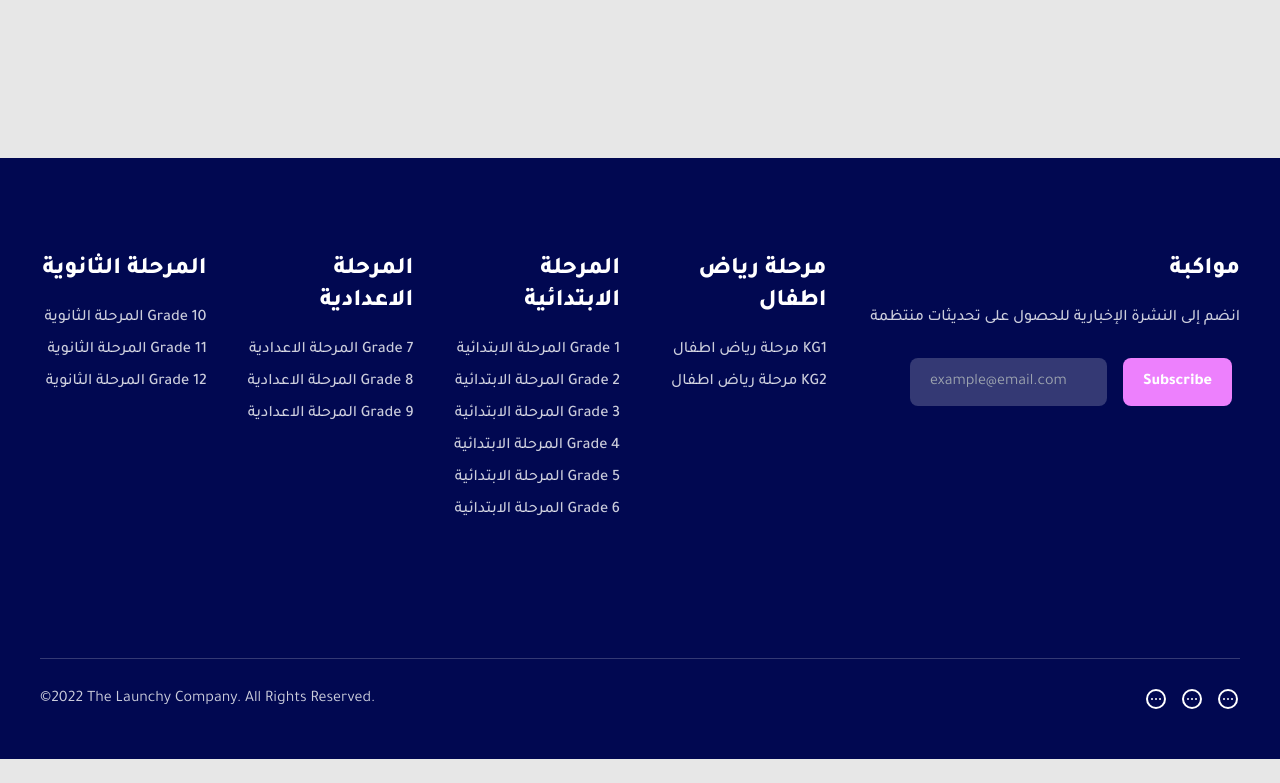
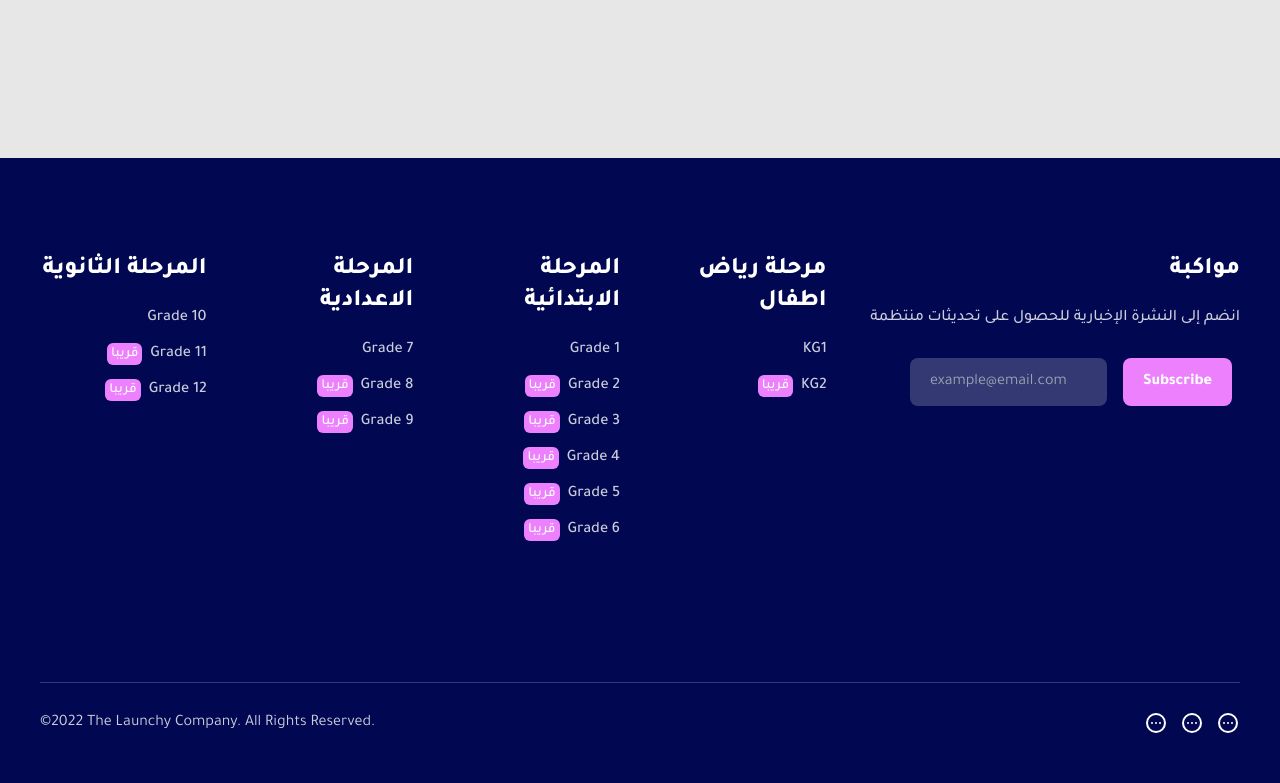
Before and after one commit to Boody2004/my-study-app, a Next.js app: page / in a window 1280 px wide. Shown: the part 2844-3627 px from the top of the page. Before the commit the page ends 3603 px from the top, so only its background shows below. Built offline with nearby package versions, Linux system fonts and the light colour scheme.

Commit message:
add coming soon span

```diff
--- /dev/null
+++ b/components/general/ComingSoon.js
@@ -0,0 +1,9 @@
+const ComingSoon = () => {
+  return (
+    <span className="text-white bg-lightSecondary text-sm font-medium mx-2 p-1 rounded-md">
+      قريبا
+    </span>
+  );
+};
+
+export default ComingSoon;
--- a/components/general/Footer.js
+++ b/components/general/Footer.js
@@ -1,4 +1,5 @@
 import Link from "next/link";
+import ComingSoon from "./ComingSoon";
 
 const Footer = () => {
   return (
@@ -10,90 +11,80 @@ const Footer = () => {
               المرحلة الثانوية
             </h1>
             <Link href="/highschool/grade10">
-              <p className="font-medium pb-2 ease-out duration-200 hover:text-white cursor-pointer">
-                المرحلة الثانوية Grade 10
+              <p className="font-medium pb-3 ease-out duration-200 hover:text-white cursor-pointer">
+                Grade 10
               </p>
             </Link>
-            <Link href="/">
-              <p className="font-medium pb-2 ease-out duration-200 hover:text-white cursor-pointer">
-                المرحلة الثانوية Grade 11
+            <p className="font-medium pb-3 ease-out duration-200 hover:text-white cursor-pointer">
+              <ComingSoon />
+              Grade 11
             </p>
-            </Link>
-            <Link href="/">
-              <p className="font-medium pb-2 ease-out duration-200 hover:text-white cursor-pointer">
-                المرحلة الثانوية Grade 12
+            <p className="font-medium pb-3 ease-out duration-200 hover:text-white cursor-pointer">
+              <ComingSoon />
+              Grade 12
             </p>
-            </Link>
           </div>
           <div>
             <h1 className="font-bold text-2xl text-white pb-5">
               المرحلة الاعدادية
             </h1>
             <Link href="/middleschool/grade7">
-              <p className="font-medium pb-2 ease-out duration-200 hover:text-white cursor-pointer">
-                المرحلة الاعدادية Grade 7
+              <p className="font-medium pb-3 ease-out duration-200 hover:text-white cursor-pointer">
+                Grade 7
               </p>
             </Link>
-            <Link href="/">
-              <p className="font-medium pb-2 ease-out duration-200 hover:text-white cursor-pointer">
-                المرحلة الاعدادية Grade 8
+            <p className="font-medium pb-3 ease-out duration-200 hover:text-white cursor-pointer">
+              <ComingSoon />
+              Grade 8
             </p>
-            </Link>
-            <Link href="/">
-              <p className="font-medium pb-2 ease-out duration-200 hover:text-white cursor-pointer">
-                المرحلة الاعدادية Grade 9
+            <p className="font-medium pb-3 ease-out duration-200 hover:text-white cursor-pointer">
+              <ComingSoon />
+              Grade 9
             </p>
-            </Link>
           </div>
           <div>
             <h1 className="font-bold text-2xl text-white pb-5">
               المرحلة الابتدائية
             </h1>
             <Link href="/primarygrade/grade1">
-              <p className="font-medium pb-2 ease-out duration-200 hover:text-white cursor-pointer">
-                المرحلة الابتدائية Grade 1
+              <p className="font-medium pb-3 ease-out duration-200 hover:text-white cursor-pointer">
+                Grade 1
               </p>
             </Link>
-            <Link href="/">
-              <p className="font-medium pb-2 ease-out duration-200 hover:text-white cursor-pointer">
-                المرحلة الابتدائية Grade 2
+            <p className="font-medium pb-3 ease-out duration-200 hover:text-white cursor-pointer">
+              <ComingSoon />
+              Grade 2
             </p>
-            </Link>
-            <Link href="/">
-              <p className="font-medium pb-2 ease-out duration-200 hover:text-white cursor-pointer">
-                المرحلة الابتدائية Grade 3
+            <p className="font-medium pb-3 ease-out duration-200 hover:text-white cursor-pointer">
+              <ComingSoon />
+              Grade 3
             </p>
-            </Link>
-            <Link href="/">
-              <p className="font-medium pb-2 ease-out duration-200 hover:text-white cursor-pointer">
-                المرحلة الابتدائية Grade 4
+            <p className="font-medium pb-3 ease-out duration-200 hover:text-white cursor-pointer">
+              <ComingSoon />
+              Grade 4
             </p>
-            </Link>
-            <Link href="/">
-              <p className="font-medium pb-2 ease-out duration-200 hover:text-white cursor-pointer">
-                المرحلة الابتدائية Grade 5
+            <p className="font-medium pb-3 ease-out duration-200 hover:text-white cursor-pointer">
+              <ComingSoon />
+              Grade 5
             </p>
-            </Link>
-            <Link href="/">
-              <p className="font-medium pb-2 ease-out duration-200 hover:text-white cursor-pointer">
-                المرحلة الابتدائية Grade 6
+            <p className="font-medium pb-3 ease-out duration-200 hover:text-white cursor-pointer">
+              <ComingSoon />
+              Grade 6
             </p>
-            </Link>
           </div>
           <div>
             <h1 className="font-bold text-2xl text-white pb-5">
               مرحلة رياض اطفال
             </h1>
             <Link href="/kg/kg1">
-              <p className="font-medium pb-2 ease-out duration-200 hover:text-white cursor-pointer">
-                مرحلة رياض اطفال KG1
+              <p className="font-medium pb-3 ease-out duration-200 hover:text-white cursor-pointer">
+                KG1
               </p>
             </Link>
-            <Link href="/">
-              <p className="font-medium pb-2 ease-out duration-200 hover:text-white cursor-pointer">
-                مرحلة رياض اطفال KG2
+            <p className="font-medium pb-3 ease-out duration-200 hover:text-white cursor-pointer">
+              <ComingSoon />
+              KG2
             </p>
-            </Link>
           </div>
           <div className="md:col-span-2">
             <h1 className="font-bold text-2xl text-white pb-5">مواكبة</h1>
--- a/components/gettingStarted/Service.js
+++ b/components/gettingStarted/Service.js
@@ -1,6 +1,7 @@
 import { useState, useEffect } from "react";
 import Link from "next/link";
 import IntroService from "../general/IntroService";
+import ComingSoon from "../general/ComingSoon";
 
 const Service = (props) => {
   const [items, setItems] = useState([]);
@@ -37,6 +38,7 @@ const Service = (props) => {
                 <div className="p-6">
                   <h1 className="text-2xl font-bold	text-textPrimary mb-2">
                     {item.title}
+                    {item.comingSoon ? <ComingSoon /> : ""}
                   </h1>
                   <p className="text-base	font-medium	text-light mb-1">
                     {item.underTitle}
```
Lines whose indentation alone changed are shown as unchanged.
